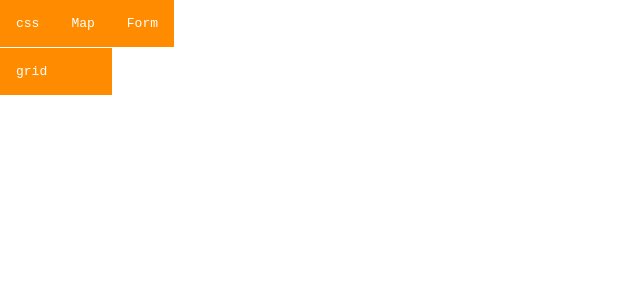
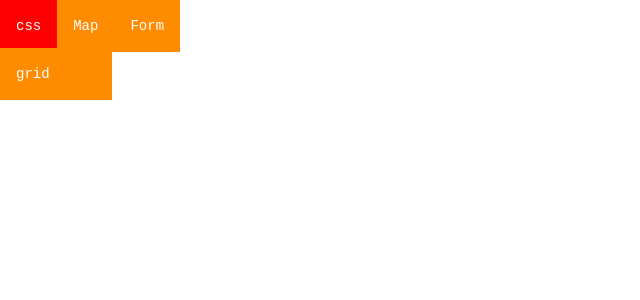
Before and after one commit to joelfeodiyoup/form, an Angular app: page / in a window 1280 px wide. Shown: the top 300 px of the page, without its empty margins (0-640 px from the left). Built offline with nearby package versions, Linux system fonts and the light colour scheme.

Commit message:
add angular material

```diff
--- a/package.json
+++ b/package.json
@@ -12,10 +12,12 @@
   "private": true,
   "dependencies": {
     "@angular/animations": "~9.0.5",
+    "@angular/cdk": "^9.2.4",
     "@angular/common": "~9.0.5",
     "@angular/compiler": "~9.0.5",
     "@angular/core": "~9.0.5",
     "@angular/forms": "~9.0.5",
+    "@angular/material": "^9.2.4",
     "@angular/platform-browser": "~9.0.5",
     "@angular/platform-browser-dynamic": "~9.0.5",
     "@angular/router": "~9.0.5",
--- a/src/app/app.module.ts
+++ b/src/app/app.module.ts
@@ -11,6 +11,7 @@ import { AbilitiesComponent } from './abilities/abilities.component';
 import { BackButtonDisableModule } from './back-button-disable.module';
 
 import { MotorFormModule } from './motor-form/motor-form.module';
+import { BrowserAnimationsModule } from '@angular/platform-browser/animations';
 
 @NgModule({
   declarations: [
@@ -27,7 +28,8 @@ import { MotorFormModule } from './motor-form/motor-form.module';
     BackButtonDisableModule.forRoot({
       preserveScrollPosition: true
     }),
-    MotorFormModule
+    MotorFormModule,
+    BrowserAnimationsModule
   ],
   providers: [],
   bootstrap: [AppComponent]
--- a/src/index.html
+++ b/src/index.html
@@ -6,8 +6,10 @@
   <base href="/">
   <meta name="viewport" content="width=device-width, initial-scale=1">
   <link rel="icon" type="image/x-icon" href="favicon.ico">
+  <link href="https://fonts.googleapis.com/css?family=Roboto:300,400,500&display=swap" rel="stylesheet">
+  <link href="https://fonts.googleapis.com/icon?family=Material+Icons" rel="stylesheet">
 </head>
-<body>
+<body class="mat-typography">
   <app-root></app-root>
 </body>
 </html>
--- a/src/styles.scss
+++ b/src/styles.scss
@@ -1,4 +1,35 @@
+
+// Custom Theming for Angular Material
+// For more information: https://material.angular.io/guide/theming
+@import '~@angular/material/theming';
+// Plus imports for other components in your app.
+
+// Include the common styles for Angular Material. We include this here so that you only
+// have to load a single css file for Angular Material in your app.
+// Be sure that you only ever include this mixin once!
+@include mat-core();
+
+// Define the palettes for your theme using the Material Design palettes available in palette.scss
+// (imported above). For each palette, you can optionally specify a default, lighter, and darker
+// hue. Available color palettes: https://material.io/design/color/
+$my-app-primary: mat-palette($mat-indigo);
+$my-app-accent: mat-palette($mat-pink, A200, A100, A400);
+
+// The warn palette is optional (defaults to red).
+$my-app-warn: mat-palette($mat-red);
+
+// Create the theme object (a Sass map containing all of the palettes).
+$my-app-theme: mat-light-theme($my-app-primary, $my-app-accent, $my-app-warn);
+
+// Include theme styles for core and each component used in your app.
+// Alternatively, you can import and @include the theme mixins for each component
+// that you are using.
+@include angular-material-theme($my-app-theme);
+
 /* You can add global styles to this file, and also import other style files */
 body {
   margin: 0;
 }
+
+html, body { height: 100%; }
+body { margin: 0; font-family: Roboto, "Helvetica Neue", sans-serif; }
```
Also changed, not shown: 1 other file (tests, documents, lock files or other folders).
